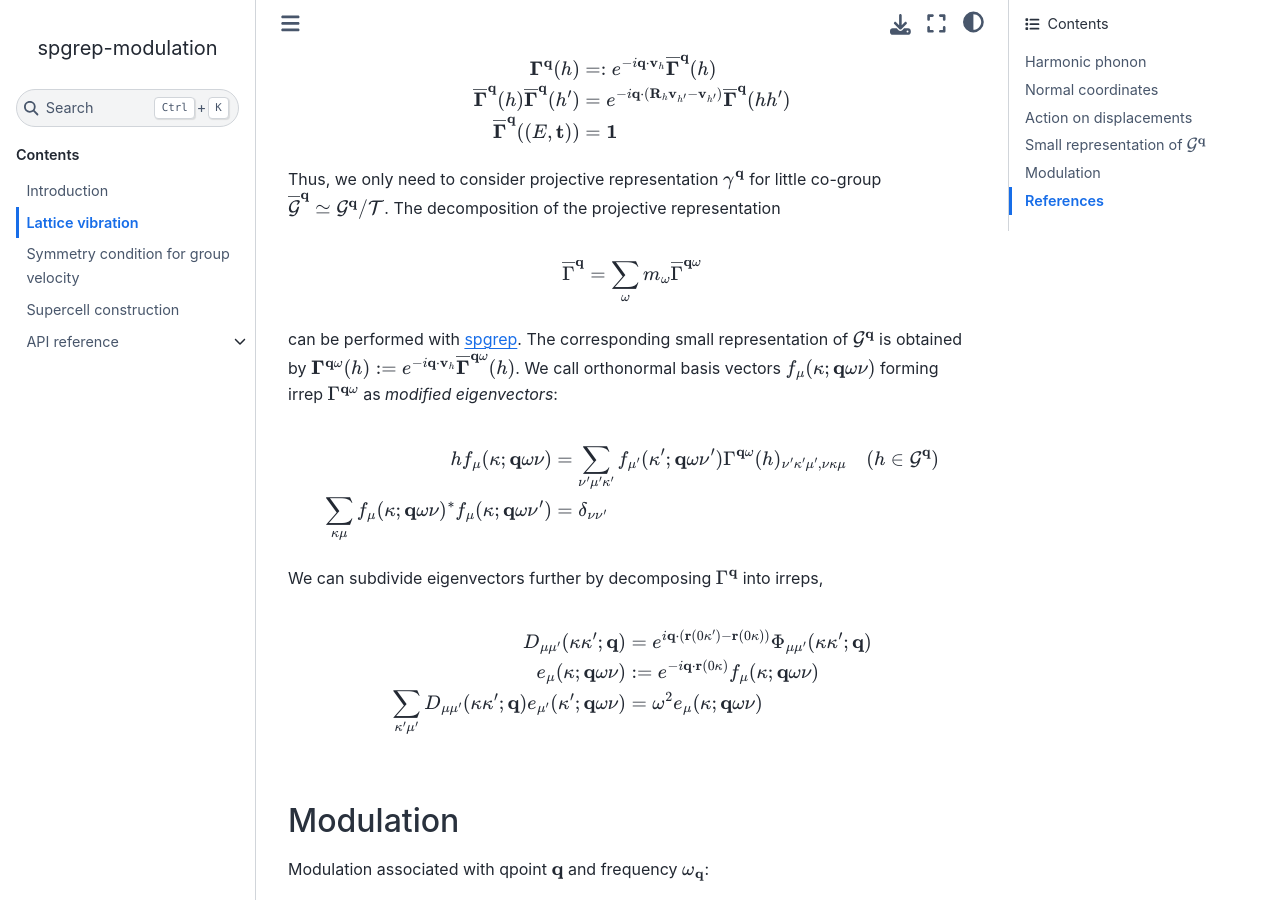
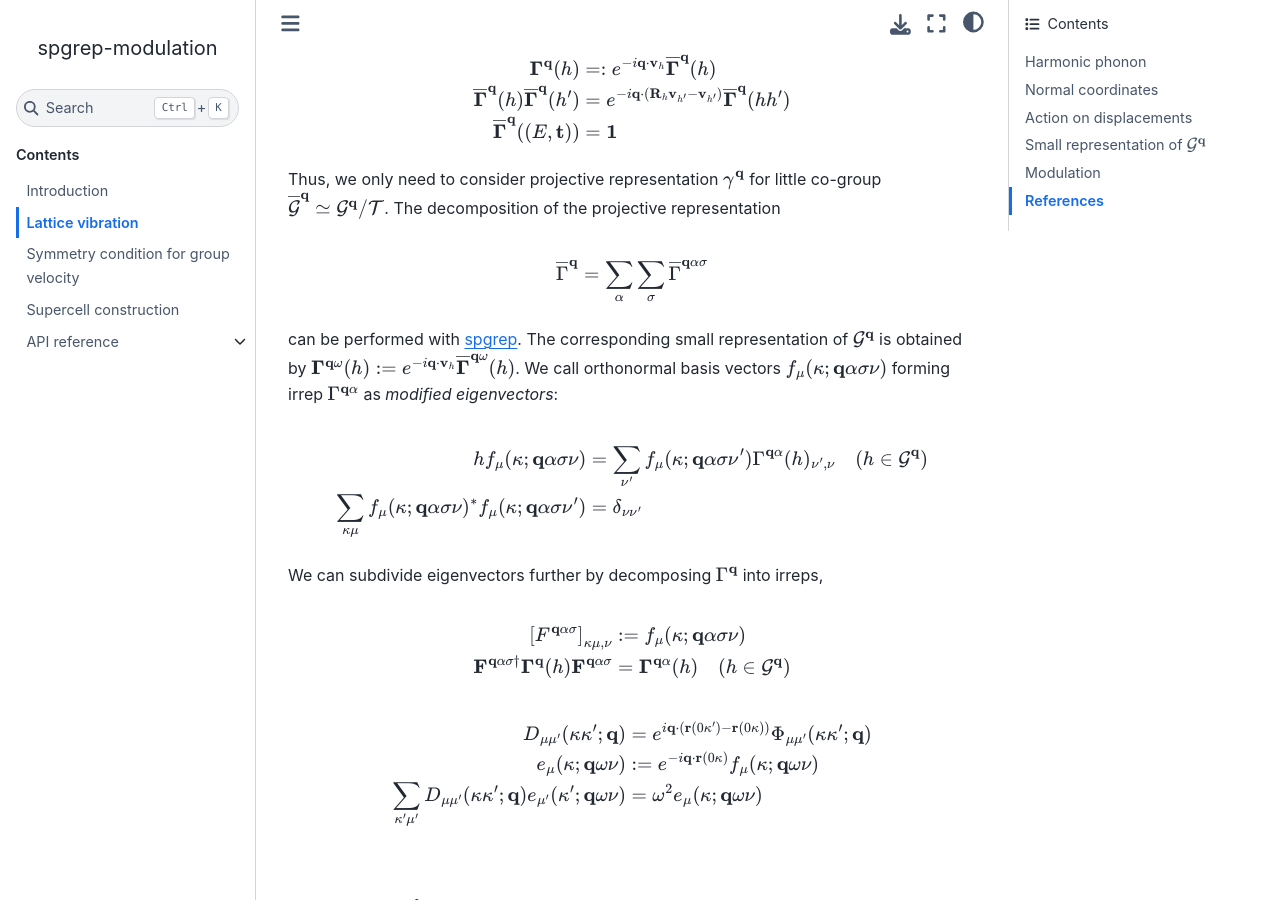
Before and after one commit to phonopy/spgrep-modulation, a Sphinx documentation site: the page built from docs/phonon.md, in a window 1280 px wide and 900 px high, scrolled down 4198 px. Built offline with Sphinx 7.4.7 and the Sphinx Book theme 1.1.4, drawn with Linux system fonts in a browser that asks for light colours; cross-references to code outside the pages are shown as plain code.

Commit message:
Check representation of modified eigenvectors

````diff
--- a/docs/phonon.md
+++ b/docs/phonon.md
@@ -202,19 +202,27 @@ We can introduce projective representation {math}`\overline{\Gamma}^{ \mathbf{q}
 Thus, we only need to consider projective representation {math}`\mathbf{\gamma}^{ \mathbf{q}}` for little co-group {math}`\overline{\mathcal{G}}^{\mathbf{q}} \simeq \mathcal{G}^{\mathbf{q}} / \mathcal{T}`.
 The decomposition of the projective representation
 ```{math}
-  \overline{\Gamma}^{\mathbf{q}} &= \sum_{\omega} m_{\omega} \overline{\Gamma}^{\mathbf{q}\omega} \\
+  \overline{\Gamma}^{\mathbf{q}} &= \sum_{\alpha} \sum_{\sigma} \overline{\Gamma}^{\mathbf{q}\alpha\sigma} \\
 ```
 can be performed with [spgrep](https://github.com/spglib/spgrep).
 The corresponding small representation of {math}`\mathcal{G}^{\mathbf{q}}` is obtained by {math}`\mathbf{\Gamma}^{ \mathbf{q}\omega}(h) := e^{ -i \mathbf{q} \cdot \mathbf{v}_{h} } \overline{\mathbf{\Gamma}}^{ \mathbf{q}\omega }(h)`.
-We call orthonormal basis vectors {math}`f_{\mu}(\kappa; \mathbf{q}\omega\nu)` forming irrep {math}`\Gamma^{\mathbf{q}\omega}` as *modified eigenvectors*:
+We call orthonormal basis vectors {math}`f_{\mu}(\kappa; \mathbf{q}\alpha\sigma\nu)` forming irrep {math}`\Gamma^{\mathbf{q}\alpha}` as *modified eigenvectors*:
 ```{math}
-  h f_{\mu}(\kappa; \mathbf{q}\omega\nu)
-    &= \sum_{\nu' \mu'\kappa'} f_{\mu'}(\kappa'; \mathbf{q}\omega\nu') \Gamma^{\mathbf{q}\omega}(h)_{\nu'\kappa'\mu', \nu\kappa\mu} \quad (h \in \mathcal{G}^{\mathbf{q}}) \\
-  \sum_{\kappa\mu} f_{\mu}(\kappa; \mathbf{q}\omega\nu)^{\ast} f_{\mu}(\kappa; \mathbf{q}\omega\nu')
+  h f_{\mu}(\kappa; \mathbf{q}\alpha\sigma\nu)
+    &= \sum_{\nu'} f_{\mu}(\kappa; \mathbf{q}\alpha\sigma\nu') \Gamma^{\mathbf{q}\alpha}(h)_{\nu',\nu} \quad (h \in \mathcal{G}^{\mathbf{q}}) \\
+  \sum_{\kappa\mu} f_{\mu}(\kappa; \mathbf{q}\alpha\sigma\nu)^{\ast} f_{\mu}(\kappa; \mathbf{q}\alpha\sigma\nu')
     &= \delta_{\nu\nu'}
 ```
 
 We can subdivide eigenvectors further by decomposing {math}`\Gamma^{\mathbf{q}}` into irreps,
+```{math}
+  \left[ F^{\mathbf{q}\alpha\sigma} \right]_{\kappa\mu, \nu}
+    &:= f_{\mu}(\kappa; \mathbf{q}\alpha\sigma\nu) \\
+  \mathbf{F}^{\mathbf{q}\alpha\sigma \dagger} \mathbf{\Gamma}^{\mathbf{q}}(h) \mathbf{F}^{\mathbf{q}\alpha\sigma}
+    &= \mathbf{\Gamma}^{\mathbf{q}\alpha}(h)
+    \quad (h \in \mathcal{G}^{\mathbf{q}}) \\
+```
+
 ```{math}
   D_{\mu\mu'}(\kappa\kappa'; \mathbf{q})
     &= e^{ i \mathbf{q} \cdot \left( \mathbf{r}(0\kappa') - \mathbf{r}(0\kappa) \right) } \Phi_{\mu\mu'}(\kappa\kappa'; \mathbf{q}) \\
````
Also changed, not shown: 1 other file.
